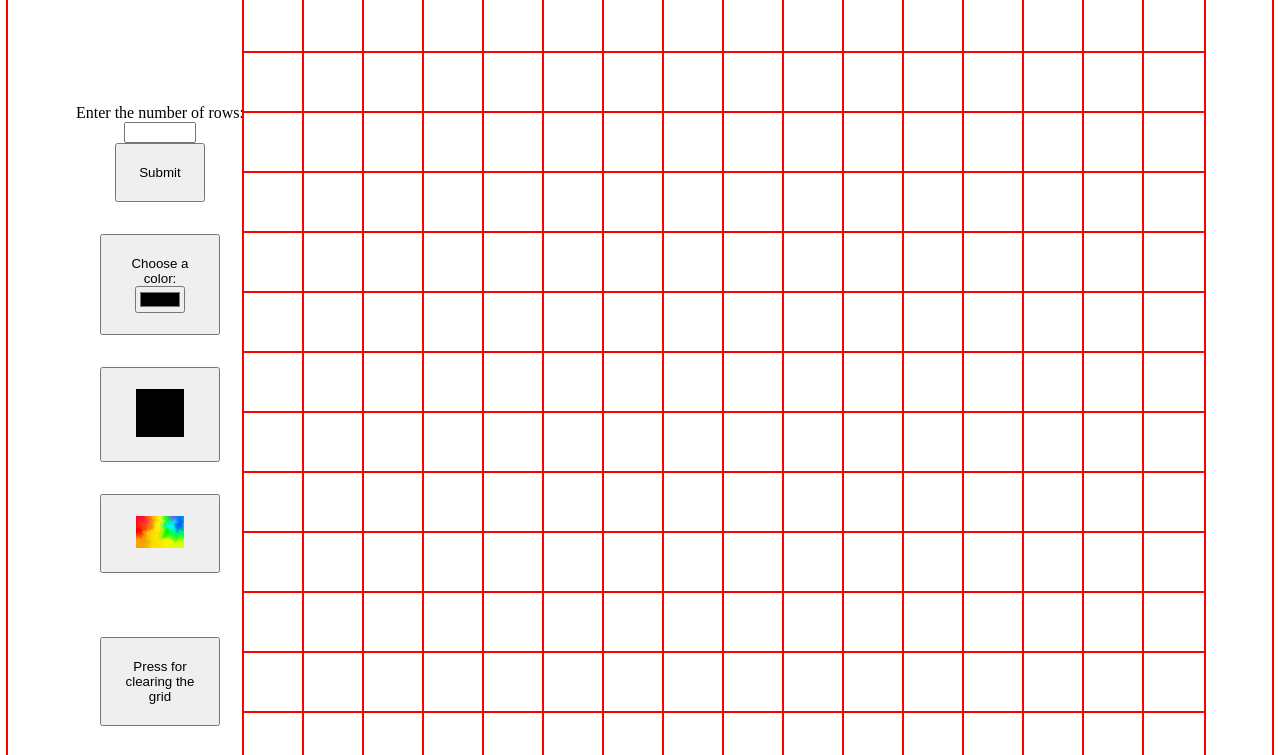
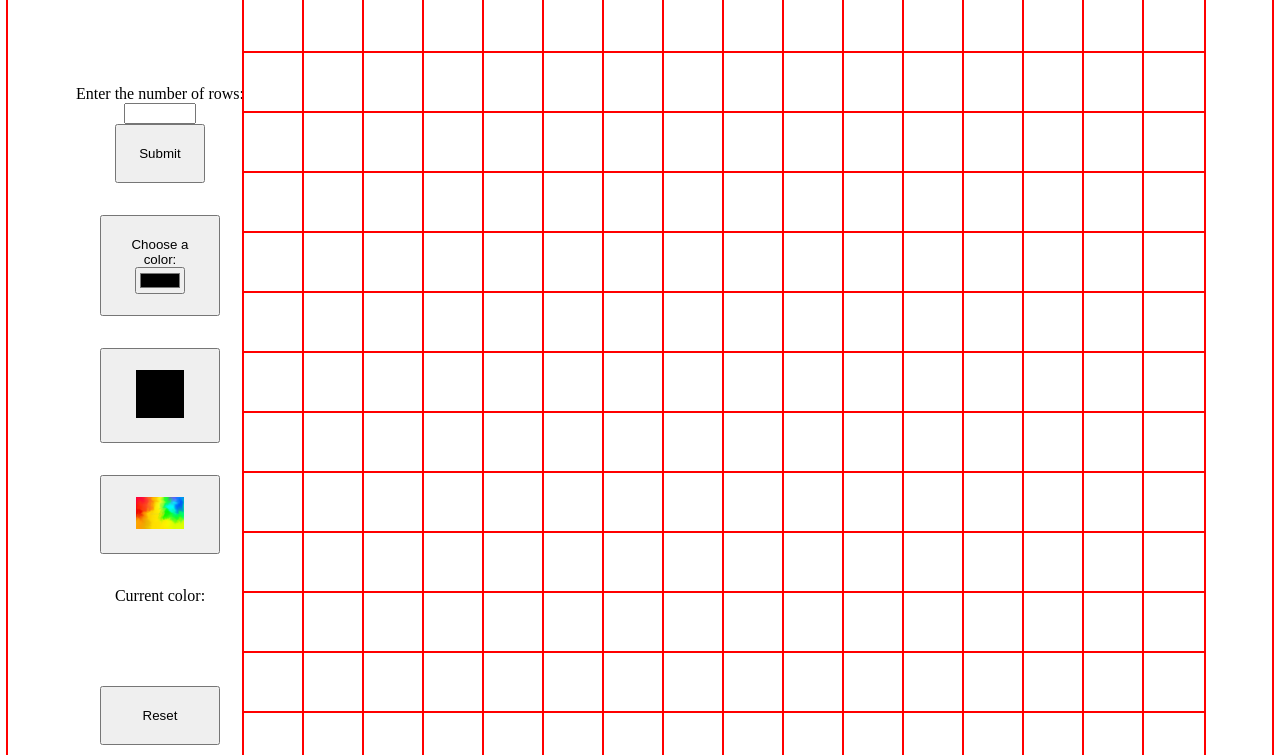
Before and after one commit to anandb104/etch-a-sketch, a plain HTML site: page index.html in a window 1280 px wide. Shown: the part 166-921 px from the top of the page. Drawn offline with Linux system fonts and the light colour scheme.

Commit message:
Add feature to show the current color being used
A feature was added to show which color is being used current to sketch the drawing.

```diff
--- a/index.html
+++ b/index.html
@@ -30,10 +30,11 @@
      <button id="random-setter"><img id='randomcolor'src="./images/randomcolor.jpg" alt="Mix of Random Colors"></button>
     </div>
     <div id="currentcolor">
-
+   <div id="currentcolortext">Current color:</div>
+    <div id="currentcolorshow"></div>
     </div>
     <div id="clearin">
-     <button id="clear-setter">Press for clearing the grid</button>
+     <button id="clear-setter">Reset</button>
     </div>
     <div id="eraserin">
      <button id="eraser"><img id='eraserimg'src="./images/eraser.jpg" alt="Eraser"></button>
--- a/javascript.js
+++ b/javascript.js
@@ -13,6 +13,8 @@ const btn3=document.querySelector("#black-setter");
 // const btn4=document.querySelectorAll(".rgb-color");
 const btn6=document.querySelector("#random-setter");
 const btn8=document.querySelector("#eraser");
+const divl=document.querySelector("#currentcolorshow");
+
 // const colorPicker=document.getElementById("myColorPicker");
 // let l=1;
 // function alertFunction(i){
@@ -28,6 +30,7 @@ let l=1;
 for(let i=0;i<256;i++){
   div[i].addEventListener("mouseover",()=>{
     div[i].classList.add("black-color");
+  divl.style.backgroundColor ='black';
 div[i].style.opacity=`${l/10}`;
 l++;
 if(l==11)l=1;
@@ -112,11 +115,13 @@ container.addEventListener("mouseover", (e) => {
 
         e.target.classList.remove("black-color");
         e.target.style.backgroundColor = chosenColor;
+        divl.style.backgroundColor = chosenColor;
       e.target.style.opacity=`${k/10}`;
       k++;
       if(k==11)k=1;
     } else if (mode === "black") {
       e.target.style.backgroundColor = 'black';
+      divl.style.backgroundColor ='black';
       e.target.style.opacity=`${p/10}`;
       p++;
       if(p==11)p=1;
@@ -126,6 +131,7 @@ container.addEventListener("mouseover", (e) => {
         let y=Math.random();
         let z=Math.random();
             e.target.style.backgroundColor=`rgb(${x*100},${y*100},${z*100})`;
+            divl.style.backgroundColor = `rgb(${x*100},${y*100},${z*100})`;
             e.target.classList.remove("black-color");
             e.target.classList.remove("rgb-color");
             e.target.style.opacity=`${j/10}`;
--- a/stylesheet.css
+++ b/stylesheet.css
@@ -96,3 +96,19 @@ button{
 #eraserimg{
     width:48px;
 }
+#currentcolorshow{
+    width:48px;
+    height:48px;
+}
+#currentcolor{
+    width:120px;
+    height:68px;
+    background-color:white;
+    display:flex;
+    flex-direction:column;
+    justify-content: center;
+    align-items: center;
+}
+#currentcolortext{
+    background-color: white;
+}
```
